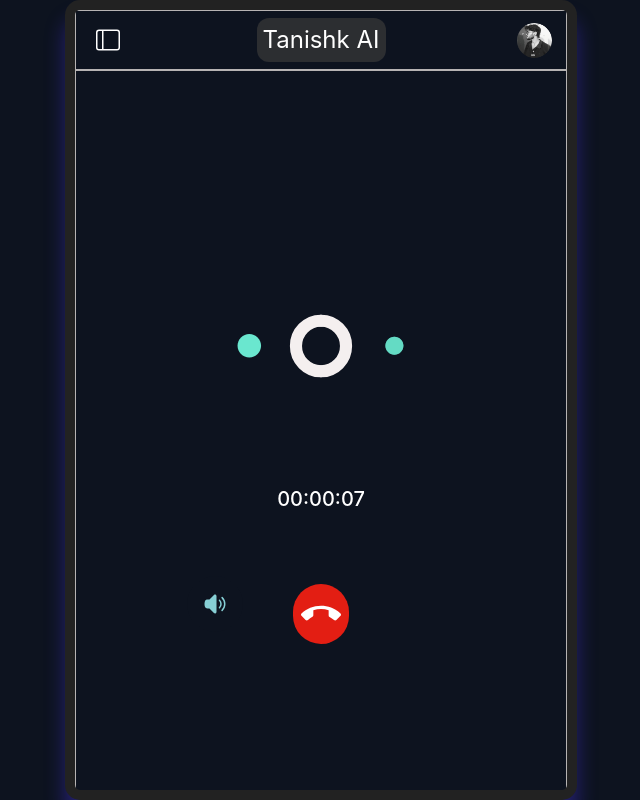
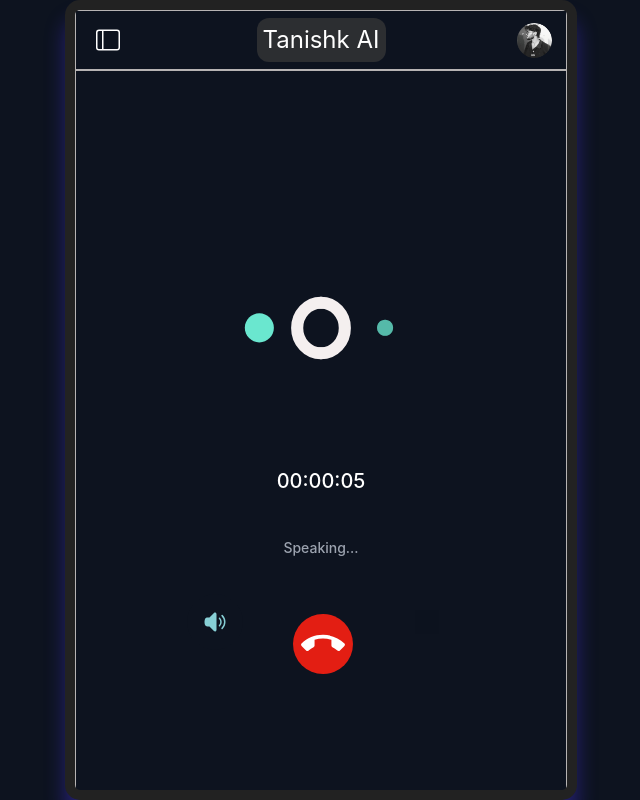
Before and after one commit to kharetanishk/tanishk-aicalling-frontend, a React (Vite) app: page /callinginterface in a window 1280 px wide. Shown: the whole page, without its empty margins (319-959 px from the left). Built offline with nearby package versions, Linux system fonts and the light colour scheme; no server answers; some icons are missing.

Commit message:
finalizing code for production level

```diff
--- a/src/components/Call.jsx
+++ b/src/components/Call.jsx
@@ -65,8 +65,8 @@ export const CallerTab = () => {
           setTimeout(() => {
             setMicStep("");
             setReadyToCall(true);
-          }, 2000); // Delay before showing call button
-        }, 6000); // Delay for the final success message
+          }, 2000);
+        }, 5000);
       })
       .catch((err) => {
         console.log(err);
@@ -83,26 +83,23 @@ export const CallerTab = () => {
 
   return (
     <div className="flex flex-col justify-center items-center h-screen p-2 background-app border-app overflow-hidden">
-      {/* Image */}
       <img
         src={centrepic}
         alt="callpic"
-        className="border-none max-w-[300px] overflow-hidden relative -top-10"
+        className="border-none max-w-[300px] overflow-hidden relative -top-7"
       />
 
       {/* Mic Permission Button */}
       {!micStatus && !readyToCall && (
         <button
-          className="call-button font-roboto hover:call-button active:call-button mt-4"
+          className="call-button font-roboto hover:call-button active:call-button mt-4 relative -top-11"
           onClick={handleMicPermission}
         >
-          🎙️ Allow Microphone Access
+          🎙️Allow Microphone Access
         </button>
       )}
 
-      {/* Steps and Call Button Grouped Together */}
       <div className="flex flex-col items-center mt-4 space-y-3 min-h-[80px]">
-        {/* Step Message */}
         <AnimatePresence mode="wait">
           {micStep && (
             <motion.p
@@ -111,14 +108,13 @@ export const CallerTab = () => {
               animate={{ opacity: 1, y: 0 }}
               exit={{ opacity: 0, y: -10 }}
               transition={{ duration: 0.5 }}
-              className="text-sm font-semibold text-center max-w-sm"
+              className="text-sm font-semibold text-center max-w-sm  relative -top-10"
             >
               {micStep}
             </motion.p>
           )}
         </AnimatePresence>
 
-        {/* Start Call Button */}
         <AnimatePresence>
           {readyToCall && micStatus && !micStep && (
             <motion.button
@@ -126,10 +122,10 @@ export const CallerTab = () => {
               animate={{ opacity: 1, scale: 1 }}
               exit={{ opacity: 0 }}
               transition={{ delay: 0.1, duration: 0.5 }}
-              className="call-button font-roboto hover:call-button active:call-button"
+              className="call-button font-roboto hover:call-button active:call-button relative -top-11"
               onClick={handleclick}
             >
-              <IoCallSharp className="inline-block mr-1" /> Start Call
+              <IoCallSharp className="inline-block mr-1  " /> Start Call
             </motion.button>
           )}
         </AnimatePresence>
--- a/src/components/Callinterface.jsx
+++ b/src/components/Callinterface.jsx
@@ -1,21 +1,24 @@
 import "../css/index.css";
-import React from "react";
+import React, { useEffect, useRef, useState } from "react";
 import axios from "axios";
 import Lottie from "lottie-react";
 import talkinginterface from "../assets/talkanimee.json";
 import { HiSpeakerWave } from "react-icons/hi2";
-import { MdCallEnd } from "react-icons/md";
+import { MdCallEnd, MdErrorOutline } from "react-icons/md";
 import { FaMicrophone } from "react-icons/fa6";
-import { useEffect, useRef, useState } from "react";
-import { MdErrorOutline } from "react-icons/md";
+import { RiSpeakFill } from "react-icons/ri";
 import { useNavigate } from "react-router-dom";
-import { RiSpeakFill } from "react-icons/ri";
 import Timer from "../components/Timer.jsx";
 import FormatTime from "../components/Formattime.jsx";
-
-// Recoil imports
 import { useResetRecoilState } from "recoil";
 import { elapsedTimeAtom } from "../states/atoms";
+
+const MemoizedLottie = React.memo(({ animationData }) => (
+  <Lottie
+    className="w-3xs h-64 rounded-full border-none p-2"
+    animationData={animationData}
+  />
+));
 
 const CallingInterface = () => {
   const [isGreeting, setIsGreeting] = useState(true);
@@ -25,52 +28,78 @@ const CallingInterface = () => {
   const [isLoading, setLoading] = useState(false);
   const [responseFromAI, setResponse] = useState("");
   const [apiError, setApiError] = useState(null);
+  const [statusMessage, setStatusMessage] = useState("Initializing...");
+  const navigate = useNavigate();
   const recognitionRef = useRef(null);
   const greetedRef = useRef(false);
-  const navigate = useNavigate();
+  const hasRequestedMicRef = useRef(false);
   const resetElapsedTime = useResetRecoilState(elapsedTimeAtom);
   const API_URL = `${import.meta.env.VITE_API_URL}/chat`;
-  const MemoizedLottie = React.memo(({ animationData }) => (
-    <Lottie
-      className="w-3xs h-64 rounded-full border-none p-2"
-      animationData={animationData}
-    />
-  ));
+  useEffect(() => {
+    speechSynthesis.cancel();
 
-  const hasRequestedMicRef = useRef(false);
+    recognitionRef.current?.abort?.();
+    recognitionRef.current = null;
+    greetedRef.current = false;
+
+    const greetAndStart = () => {
+      const greeting =
+        "Hi, I am Tanishk's AI. You can ask me anything about his portfolio. Tap the mic button below when you're ready to speak.";
+      const greetSpeech = new SpeechSynthesisUtterance(greeting);
+      greetSpeech.lang = "en-US";
+      greetSpeech.pitch = 1.2;
+      greetSpeech.rate = 0.95;
+
+      setIsGreeting(true);
+      setStatusMessage("Speaking...");
+
+      greetSpeech.onend = () => {
+        setIsGreeting(false);
+        setStatusMessage("🎤 Tap to talk");
+      };
+
+      speechSynthesis.speak(greetSpeech);
+    };
+
+    greetAndStart();
+
+    return () => {
+      speechSynthesis.cancel();
+      stopListening();
+      resetElapsedTime();
+    };
+  }, []);
 
   useEffect(() => {
     if (hasRequestedMicRef.current) return;
     hasRequestedMicRef.current = true;
 
     navigator.mediaDevices.getUserMedia({ audio: true }).catch((err) => {
-      if (
-        err.name === "NotAllowedError" ||
-        err.name === "PermissionDeniedError"
-      ) {
       alert("🎙️ Please allow microphone access for the best experience.");
-      }
+      navigate("/"); // redirect if mic access denied
     });
   }, []);
 
   useEffect(() => {
     greetedRef.current = false;
+
     const greetAndStart = () => {
       const greeting =
-        "Hi, I am Tanishk's AI. Ask me anything about his portfolio.";
+        "Hi, I am Tanishk's AI. You can ask me anything about his portfolio. Tap the mic button below when you're ready to speak.";
       const greetSpeech = new SpeechSynthesisUtterance(greeting);
       greetSpeech.lang = "en-US";
       greetSpeech.pitch = 1.2;
       greetSpeech.rate = 0.95;
 
       setIsGreeting(true);
+      setStatusMessage("Speaking...");
 
       greetSpeech.onend = () => {
-        console.log("Greeting done, starting mic...");
         setIsGreeting(false);
-        startListening();
+        setStatusMessage("🎤 Tap to talk");
       };
 
+      speechSynthesis.cancel();
       speechSynthesis.speak(greetSpeech);
     };
 
@@ -80,9 +109,6 @@ const CallingInterface = () => {
     }
 
     return () => {
-      console.log(
-        "Leaving /callinginterface — stopping speech and resetting timer"
-      );
       speechSynthesis.cancel();
       stopListening();
       resetElapsedTime();
@@ -90,6 +116,21 @@ const CallingInterface = () => {
   }, []);
 
   const startListening = () => {
+    if (!("webkitSpeechRecognition" in window)) {
+      alert(
+        "Your browser does not support speech recognition. Please use Chrome."
+      );
+      return;
+    }
+
+    navigator.permissions?.query({ name: "microphone" }).then((res) => {
+      if (res.state === "denied") {
+        alert("Microphone permission denied.");
+        navigate("/");
+        return;
+      }
+    });
+
     const recognition = new window.webkitSpeechRecognition();
     recognition.lang = "en-US";
     recognition.interimResults = false;
@@ -99,116 +140,124 @@ const CallingInterface = () => {
 
     recognition.onstart = () => {
       setListening(true);
-      console.log("Mic listening...");
+      setStatusMessage("🎧 Listening...");
       micTimeout = setTimeout(() => {
         recognition.stop();
         setListening(false);
-        setResponse("Mic timed out. Tap again to talk.");
+        setStatusMessage("Mic timed out. Tap to talk again.");
       }, 7000);
     };
 
     recognition.onresult = async (event) => {
       clearTimeout(micTimeout);
       const userText = event.results[0][0].transcript;
-      console.log(" user said:", userText);
       setTranscript(userText);
       recognition.stop();
       setListening(false);
       setLoading(true);
+      setStatusMessage("🤖 Thinking...");
+
       try {
-        const res = await axios.post(API_URL, {
-          userMessage: userText,
-        });
+        const res = await axios.post(API_URL, { userMessage: userText });
         const data = res.data;
         setResponse(data.response);
         setApiError(null);
         speak(data.response);
       } catch (err) {
-        console.error(" API Error:", err);
         setApiError(
           "Unable to connect to the backend. Please try again later."
         );
         setResponse("Something went wrong while fetching the response.");
+        setStatusMessage("⚠️ Failed to fetch response");
       }
+
       setLoading(false);
     };
 
     recognition.onerror = (event) => {
       clearTimeout(micTimeout);
-      console.error(" Mic Error:", event.error);
       setListening(false);
-
       if (event.error === "not-allowed") {
-        setResponse(" Please allow microphone access.");
+        alert("Microphone access was denied.");
+        navigate("/");
       } else if (event.error === "no-speech") {
-        setResponse("I didn’t hear anything. Try again.");
+        setStatusMessage("I didn’t hear anything. Try again.");
       } else {
-        setResponse("Something went wrong with the mic.");
+        setStatusMessage("Mic error. Try again.");
       }
     };
 
     recognition.onend = () => {
       clearTimeout(micTimeout);
       setListening(false);
-      console.log(" Mic stopped.");
     };
 
     recognitionRef.current = recognition;
     recognition.start();
   };
+
   const stopListening = () => {
     recognitionRef.current?.stop?.();
     setListening(false);
   };
 
-  // Speak Function
   const speak = (text) => {
     const utter = new SpeechSynthesisUtterance(text);
     utter.lang = "en-US";
+
+    setStatusMessage("🔊 Speaking...");
+    setListening(true); // mic off during AI speech
+
+    utter.onend = () => {
+      setListening(false);
+      setStatusMessage("🎤 Tap to talk");
+    };
+
+    speechSynthesis.cancel(); // prevent double speaking
     speechSynthesis.speak(utter);
   };
 
-  useEffect(() => {
-    if (isspeakerOn) {
-      const timer = setTimeout(() => {
-        setSpeaker(false);
-      }, 2000);
-
-      return () => clearTimeout(timer);
-    }
-  }, [isspeakerOn]);
   const handleclick = () => {
     setSpeaker((prev) => !prev);
   };
+
   useEffect(() => {
     if (apiError !== null) {
-      const timer = setTimeout(() => {
-        setApiError("");
-      }, 4000);
-
+      const timer = setTimeout(() => setApiError(""), 4000);
       return () => clearTimeout(timer);
     }
   }, [apiError]);
 
+  useEffect(() => {
+    if (isspeakerOn) {
+      const timer = setTimeout(() => setSpeaker(false), 2000);
+      return () => clearTimeout(timer);
+    }
+  }, [isspeakerOn]);
+
   return (
-    <>
     <div className="border-app flex justify-between items-center flex-col relative h-screen overflow-hidden">
-        <div className="flex box-border flex-col items-center justify-center h-[90vh] p-[30px] background-app relative overflow-hidden">
-          {/* {console.log("app is rendering")} */}
+      <div className="flex flex-col items-center justify-center h-[90vh] p-[30px] background-app relative overflow-hidden">
         {isLoading ? (
-            <div className="flex justify-center items-center w-2xs h-64 text-3xl text-[#c6cac9] font-bold p-[7px] ">
-              <p>🤖 Thinking....</p>
+          <div className="flex justify-center items-center w-2xs h-64 text-3xl text-[#c6cac9] font-bold p-[7px]">
+            <p>🤖 Thinking...</p>
             <span className="spinner"></span>
           </div>
         ) : (
           <MemoizedLottie animationData={talkinginterface} />
         )}
+
         <Timer />
         <div className="flex items-center p-1.5 text-[20px] mb-8">
-            <p className="flex items-center font-medium p-1 " id="timer">
+          <p className="font-medium p-1" id="timer">
             <FormatTime />
           </p>
         </div>
+
+        <div className="text-center text-sm text-[#9ca3af] font-medium mb-4">
+          {statusMessage}
+        </div>
+
         <div className="relative w-fit mt-2">
           {apiError && (
             <div className="flex items-center justify-center mt-2 p-2 bg-[#1a1a1f] text-[#f9264d] rounded-b-lg gap-[5px] text-[12px]">
@@ -216,58 +265,57 @@ const CallingInterface = () => {
               <p>{apiError}</p>
             </div>
           )}
+
           <div className="flex justify-around items-center gap-[50px] p-3">
             <button
-                className="bg-[#0d131f] text-[#87cfd5] w-14 h-14 border-none rounded-full flex items-center justify-center cursor-pointer transition transform duration-200 ease"
+              className="bg-[#0d131f] text-[#87cfd5] w-14 h-14 rounded-full flex items-center justify-center"
               onClick={handleclick}
             >
               <HiSpeakerWave className="text-2xl" />
             </button>
+
             <button
-                className=" w-14 h-14 border-none rounded-full flex items-center justify-center cursor-pointer transition transform duration-200 ease"
-                onClick={() => {
+              className="w-14 h-14"
+              onClick={() =>
                 navigate("/thankyou", {
-                    state: {
-                      time: document.querySelector("#timer").textContent,
-                    },
-                  });
-                }}
+                  state: { time: document.querySelector("#timer").textContent },
+                })
+              }
             >
               <MdCallEnd className="bg-[#e31e13] mt-5 text-white text-6xl rounded-full p-2" />
             </button>
+
             <button
-                className="  w-14 h-14 border-none rounded-full flex items-center justify-center cursor-pointer transition transform duration-200 ease"
+              disabled={isListening || isGreeting}
               onClick={() => {
                 if (!isListening && !isGreeting) startListening();
               }}
+              className={`w-14 h-14 rounded-full flex items-center justify-center ${
+                isListening || isGreeting ? "opacity-50 cursor-not-allowed" : ""
+              }`}
             >
               {isListening ? (
-                  <span className=" w-14 h-14 border-none rounded-full flex items-center justify-center cursor-pointer transition transform duration-200 ease">
                 <RiSpeakFill className="bg-[#0d131f] text-white text-2xl" />
-                  </span>
               ) : (
                 <FaMicrophone className="bg-[#0d131f] text-white text-2xl" />
               )}
             </button>
           </div>
-            {isspeakerOn && <Speakererror />}
+
+          {isspeakerOn && <SpeakerError />}
         </div>
       </div>
     </div>
-    </>
   );
 };
-const Speakererror = () => {
-  return (
-    <>
-      <div className="absolute -bottom-15 left-[3%] bg-[#1a1a1f] p-4 rounded-2xl text-[#c5c7c9]  font-roboto flex items-center gap-2 z-10 text-[13px] w-fit">
+
+const SpeakerError = () => (
+  <div className="absolute -bottom-15 left-[3%] bg-[#1a1a1f] p-4 rounded-2xl text-[#c5c7c9] font-roboto flex items-center gap-2 z-10 text-[13px] w-fit">
     <MdErrorOutline />
-        <p className="font-bold text-[#a6a8a9;]">
+    <p className="font-bold text-[#a6a8a9]">
       Speaker mode is always on by default!
     </p>
   </div>
-    </>
 );
-};
 
 export default CallingInterface;
--- a/src/components/Chatinterface.jsx
+++ b/src/components/Chatinterface.jsx
@@ -41,37 +41,32 @@ const Chatinterface = () => {
   };
 
   return (
-    <div className="border-[0.1px] h-full overflow-y-hidden border-solid border-[#b6b3b3] relative ">
-      <div className="mt-4 text-xl text-[#fdfdfd] whitespace-pre-wrap bg-[#4a76ce]">
-        <strong>AI:</strong> {loading ? <span>🤖 Thinking...</span> : response}
-      </div>
+    <div className="border-[0.1px] h-screen overflow-y-auto border-solid  border-[#b6b3b3] ">
       <div className="flex flex-col  font-roboto bg-[#0d131f] rounded-3 p-4 mt-2 gap-3">
-        <div className="flex flex-col absolute bottom-10">
-          <h2 className="flex justify-center text-3xl relative bottom-30 ">
-            Talk to Tanishk’s AI
-          </h2>
-          <div className="flex  p-3 relative rounded-b-xl left-72 bottom-20 mt-10 justify-center items-center ">
+        <h2 className="flex justify-center text-3xl ">Talk to Tanishk’s AI</h2>
         <input
-              className="text-base border border-solid  w-full rounded-xl outline-none p-3 transition-colors duration-200 h-14 pl-3 m-2.5"
+          className="text-2xl  border border-solid rounded-2 outline-none p-3 transition-colors duration-200 h-14 pl-3 m-2.5"
           type="text"
           placeholder="Ask something..."
           value={userMessage}
           onChange={(e) => setUserMessage(e.target.value)}
         />
-            <button
-              className="bg-[#3b3b3c] text-white  rounded-xl cursor-pointer justify-center items-center text-base border-none w-fit h-fit p-1  transition-colors duration-200 hover:bg-[#3a7bd5]  "
-              onClick={handleSend}
-            >
-              Send
-            </button>
-          </div>
-        </div>
-
         {error && (
           <p className="text-red-500 mt-2 text-xl transition-opacity duration-300  w-fit ml-auto mr-auto">
             {error}
           </p>
         )}
+        <button
+          className="bg-[#3b3b3c] text-white  rounded-1.2 cursor-pointer text-xl border-none block w-fit p-2 ml-2.5 transition-colors duration-200 hover:bg-[#3a7bd5]  "
+          onClick={handleSend}
+        >
+          Send
+        </button>
+
+        <div className="mt-4 text-xl text-[#fdfdfd] whitespace-pre-wrap active:bg-[background-color: #4a76ce]">
+          <strong>AI:</strong>{" "}
+          {loading ? <span>🤖 Thinking...</span> : response}
+        </div>
       </div>
     </div>
   );
```
Lines whose indentation alone changed are shown as unchanged.
